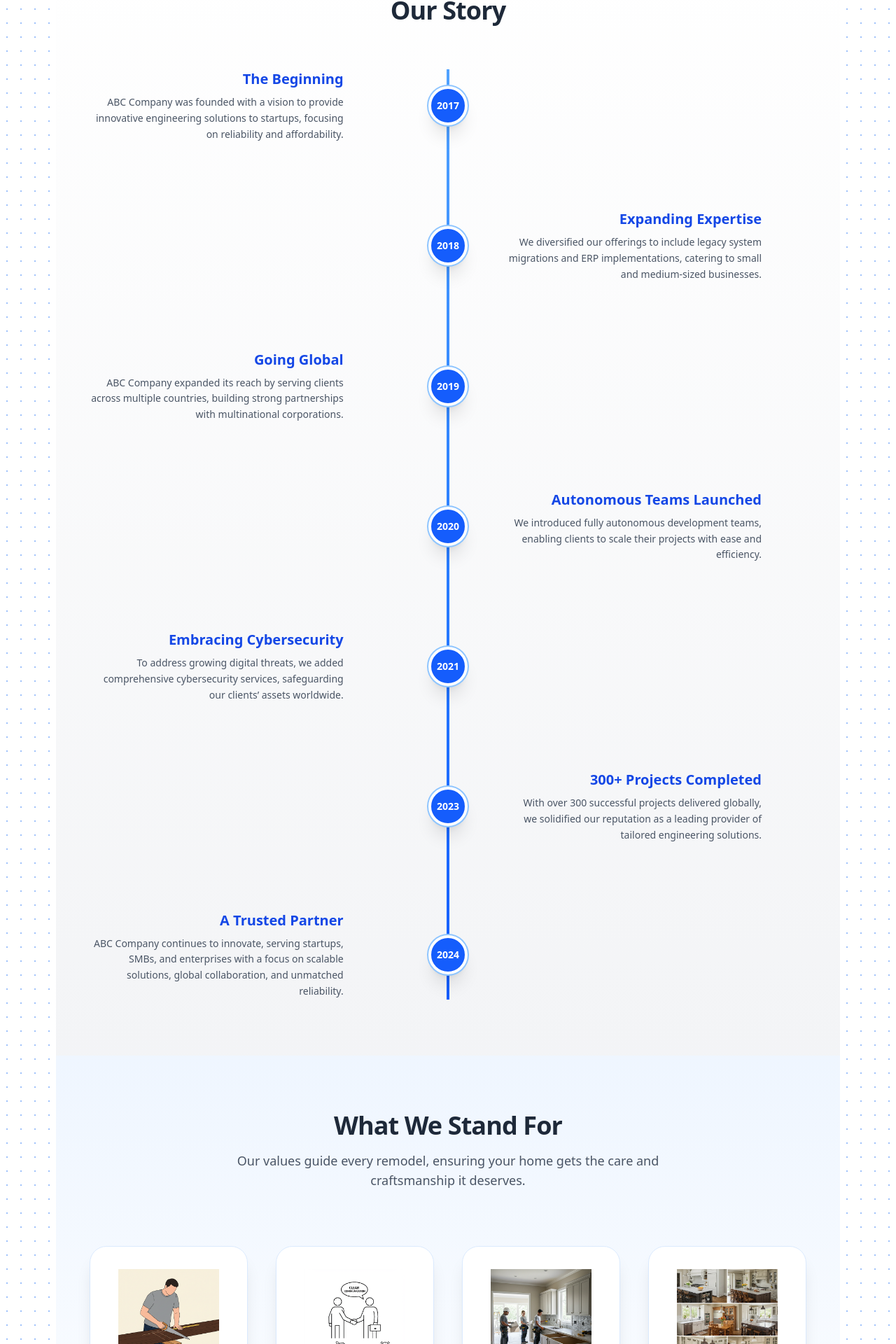
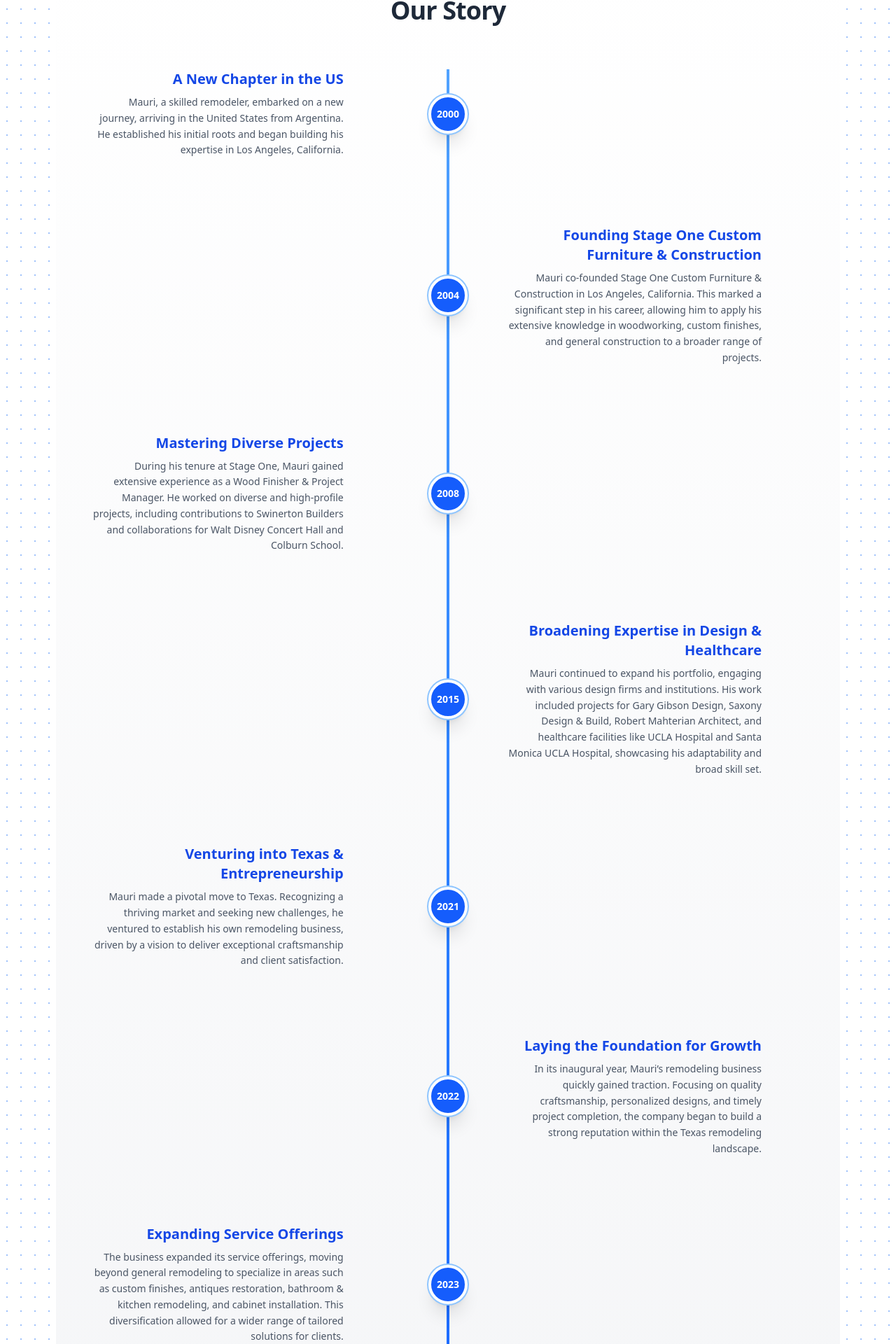
Before and after one commit to GensikR/business-website, a Next.js app in the folder front_end/: page /about in a window 1280 px wide. Shown: the part 1777-3697 px from the top of the page at 70% size. Built offline with nearby package versions, Linux system fonts and the light colour scheme; no server answers.

Commit message:
Updated About Us

```diff
--- a/front_end/src/components/about/Story.tsx
+++ b/front_end/src/components/about/Story.tsx
@@ -4,13 +4,51 @@ import React from 'react';
 import { motion } from 'framer-motion';
 
 const timelineEvents = [
-  { year: '2017', title: 'The Beginning', description: 'ABC Company was founded with a vision to provide innovative engineering solutions to startups, focusing on reliability and affordability.' },
-  { year: '2018', title: 'Expanding Expertise', description: 'We diversified our offerings to include legacy system migrations and ERP implementations, catering to small and medium-sized businesses.' },
-  { year: '2019', title: 'Going Global', description: 'ABC Company expanded its reach by serving clients across multiple countries, building strong partnerships with multinational corporations.' },
-  { year: '2020', title: 'Autonomous Teams Launched', description: 'We introduced fully autonomous development teams, enabling clients to scale their projects with ease and efficiency.' },
-  { year: '2021', title: 'Embracing Cybersecurity', description: 'To address growing digital threats, we added comprehensive cybersecurity services, safeguarding our clients’ assets worldwide.' },
-  { year: '2023', title: '300+ Projects Completed', description: 'With over 300 successful projects delivered globally, we solidified our reputation as a leading provider of tailored engineering solutions.' },
-  { year: '2024', title: 'A Trusted Partner', description: 'ABC Company continues to innovate, serving startups, SMBs, and enterprises with a focus on scalable solutions, global collaboration, and unmatched reliability.' },
+  {
+    year: '2000',
+    title: 'A New Chapter in the US',
+    description: 'Mauri, a skilled remodeler, embarked on a new journey, arriving in the United States from Argentina. He established his initial roots and began building his expertise in Los Angeles, California.'
+  },
+  {
+    year: '2004',
+    title: 'Founding Stage One Custom Furniture & Construction',
+    description: 'Mauri co-founded Stage One Custom Furniture & Construction in Los Angeles, California. This marked a significant step in his career, allowing him to apply his extensive knowledge in woodworking, custom finishes, and general construction to a broader range of projects.'
+  },
+  {
+    year: '2008',
+    title: 'Mastering Diverse Projects',
+    description: 'During his tenure at Stage One, Mauri gained extensive experience as a Wood Finisher & Project Manager. He worked on diverse and high-profile projects, including contributions to Swinerton Builders and collaborations for Walt Disney Concert Hall and Colburn School.'
+  },
+  {
+    year: '2015',
+    title: 'Broadening Expertise in Design & Healthcare',
+    description: 'Mauri continued to expand his portfolio, engaging with various design firms and institutions. His work included projects for Gary Gibson Design, Saxony Design & Build, Robert Mahterian Architect, and healthcare facilities like UCLA Hospital and Santa Monica UCLA Hospital, showcasing his adaptability and broad skill set.'
+  },
+  {
+    year: '2021',
+    title: 'Venturing into Texas & Entrepreneurship',
+    description: 'Mauri made a pivotal move to Texas. Recognizing a thriving market and seeking new challenges, he ventured to establish his own remodeling business, driven by a vision to deliver exceptional craftsmanship and client satisfaction.'
+  },
+  {
+    year: '2022',
+    title: 'Laying the Foundation for Growth',
+    description: 'In its inaugural year, Mauri’s remodeling business quickly gained traction. Focusing on quality craftsmanship, personalized designs, and timely project completion, the company began to build a strong reputation within the Texas remodeling landscape.'
+  },
+  {
+    year: '2023',
+    title: 'Expanding Service Offerings',
+    description: 'The business expanded its service offerings, moving beyond general remodeling to specialize in areas such as custom finishes, antiques restoration, bathroom & kitchen remodeling, and cabinet installation. This diversification allowed for a wider range of tailored solutions for clients.'
+  },
+  {
+    year: '2024',
+    title: 'A Portfolio of Success',
+    description: 'Mauri\'s business continued its steady growth, undertaking successful projects in various remodeling domains, including kitchen remodels, modern bathroom oasis designs, and whole-house modernizations, showcasing a commitment to transforming homes.'
+  },
+  {
+    year: 'Present',
+    title: 'Committed to Excellence',
+    description: 'Today, Mauri’s remodeling business continues to thrive, known for its proactive and efficient approach, attention to detail, and dedication to delivering high-quality, custom solutions that meet and exceed client expectations.'
+  },
 ];
 
 const Story: React.FC = () => {
```
